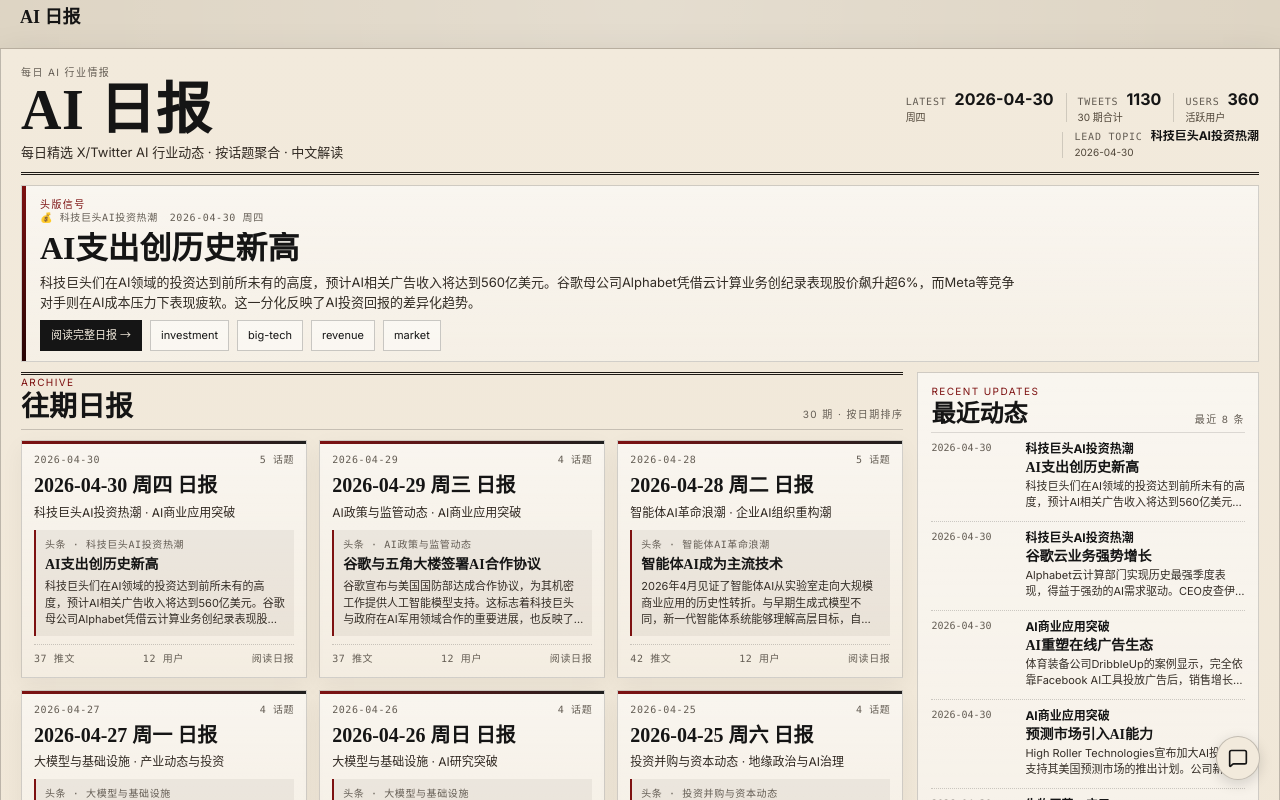
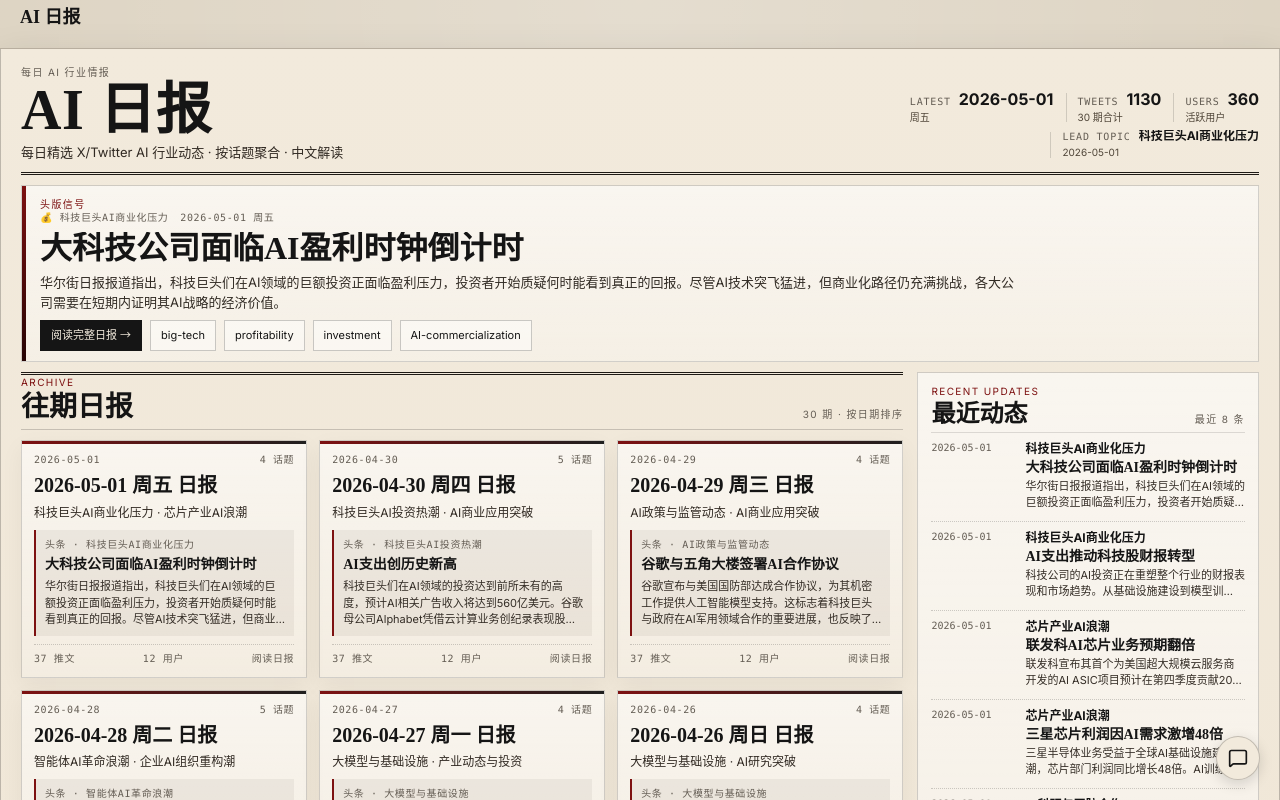
Before and after one commit to Vincentwei1021/ai-daily, a Next.js app: page / in a window 1280 px wide. Shown: the top 800 px of the page. Built offline with nearby package versions, Linux system fonts and the light colour scheme; no server answers.

Commit message:
daily: 2026-05-01

```diff
--- a/src/data/reports.ts
+++ b/src/data/reports.ts
@@ -14,6 +14,115 @@ export interface DailyReport {
 
 export const reports: DailyReport[] = [
   {
+    "date": "2026-05-01",
+    "weekday": "周五",
+    "timeRange": "04-30 08:30 ~ 05-01 08:30 (UTC+8)",
+    "tweetCount": 37,
+    "userCount": 12,
+    "topics": [
+      {
+        "title": "💰 科技巨头AI商业化压力",
+        "items": [
+          {
+            "bold": "大科技公司面临AI盈利时钟倒计时",
+            "detail": "华尔街日报报道指出，科技巨头们在AI领域的巨额投资正面临盈利压力，投资者开始质疑何时能看到真正的回报。尽管AI技术突飞猛进，但商业化路径仍充满挑战，各大公司需要在短期内证明其AI战略的经济价值。",
+            "tags": [
+              "big-tech",
+              "profitability",
+              "investment",
+              "AI-commercialization"
+            ]
+          },
+          {
+            "bold": "AI支出推动科技股财报转型",
+            "detail": "科技公司的AI投资正在重塑整个行业的财报表现和市场趋势。从基础设施建设到模型训练，AI相关支出成为财报中的重要组成部分，投资者密切关注这些投资如何转化为实际收益和竞争优势。",
+            "tags": [
+              "earnings",
+              "market-trends",
+              "AI-spending",
+              "tech-stocks"
+            ]
+          }
+        ]
+      },
+      {
+        "title": "🏭 芯片产业AI浪潮",
+        "items": [
+          {
+            "bold": "联发科AI芯片业务预期翻倍",
+            "detail": "联发科宣布其首个为美国超大规模云服务商开发的AI ASIC项目预计在第四季度贡献20亿美元收入，较此前预期翻倍。公司大幅上调全球AI加速器市场预测，预计明年市场规模将达到700-800亿美元，远超此前估计。",
+            "tags": [
+              "MediaTek",
+              "AI-chips",
+              "ASIC",
+              "hyperscaler"
+            ]
+          },
+          {
+            "bold": "三星芯片利润因AI需求激增48倍",
+            "detail": "三星半导体业务受益于全球AI基础设施建设热潮，芯片部门利润同比增长48倍。AI训练和推理需求的爆发式增长推动了高端存储和处理器芯片的需求，为传统芯片制造商带来了前所未有的机遇。",
+            "tags": [
+              "Samsung",
+              "chip-profit",
+              "AI-demand",
+              "semiconductor"
+            ]
+          }
+        ]
+      },
+      {
+        "title": "🔬 AI科研与国防合作",
+        "items": [
+          {
+            "bold": "OpenAI成立科学专门团队",
+            "detail": "MIT技术评论指出，OpenAI正跟随谷歌DeepMind的步伐，设立专门的科学研究团队，专注于AI在科学领域的应用。这标志着AI公司开始更加重视基础科学研究，AI for Science成为2026年的重要发展趋势。",
+            "tags": [
+              "OpenAI",
+              "AI-for-science",
+              "research",
+              "DeepMind"
+            ]
+          },
+          {
+            "bold": "AI军事应用引发政策争议",
+            "detail": "美国国防部长赫格塞思为五角大楼使用AI进行辩护，同时批评Anthropic CEO阿莫代为'意识形态狂热分子'。这场争论凸显了AI公司在军事应用方面的不同立场，以及AI技术在国家安全领域应用的复杂性。",
+            "tags": [
+              "Pentagon",
+              "Anthropic",
+              "military-AI",
+              "defense-policy"
+            ]
+          }
+        ]
+      },
+      {
+        "title": "🌐 AI社会影响与应用",
+        "items": [
+          {
+            "bold": "AI重塑软件开发生态",
+            "detail": "最新报告显示，AI正在深刻改变软件开发流程，从代码生成到测试自动化，开发者的工作方式正在经历根本性变革。AI辅助编程工具的普及提高了开发效率，但也带来了新的挑战和技能要求。",
+            "tags": [
+              "software-development",
+              "coding",
+              "developer-tools",
+              "automation"
+            ]
+          },
+          {
+            "bold": "AI时代的精英阶层重构",
+            "detail": "天堂主义运动在5月1日庆祝'天堂主义日'，认为AI和机器人技术正在开启一个从稀缺社会向丰裕社会转变的历史转折点。该运动声称技术进步正在让工作和金钱变得过时，人类生活将以实现自我为中心而非生存需要。",
+            "tags": [
+              "Paradism",
+              "future-society",
+              "automation",
+              "post-work"
+            ]
+          }
+        ]
+      }
+    ]
+  },
+  {
     "date": "2026-04-30",
     "weekday": "周四",
     "timeRange": "04-29 08:30 ~ 04-30 08:30 (UTC+8)",
@@ -3116,105 +3225,6 @@ export const reports: DailyReport[] = [
               "Deployment",
               "Production",
               "Scalability"
-            ]
-          }
-        ]
-      }
-    ]
-  },
-  {
-    "date": "2026-04-01",
-    "weekday": "周三",
-    "timeRange": "03-31 08:30 ~ 04-01 08:30 (UTC+8)",
-    "tweetCount": 37,
-    "userCount": 12,
-    "topics": [
-      {
-        "title": "💰 AI投资与能源挑战",
-        "items": [
-          {
-            "bold": "科技巨头6350亿美元AI支出面临能源冲击",
-            "detail": "微软、亚马逊、谷歌和Meta计划投资约6350亿美元用于数据中心、芯片和AI基础设施建设，但中东地缘政治危机给能源供应和成本带来不确定性。S&P Global分析师警告，这一史无前例的投资规模可能面临重大能源供应挑战，投资者对AI基础设施的乐观情绪正在接受现实考验。",
-            "tags": [
-              "investment",
-              "energy",
-              "infrastructure",
-              "geopolitics"
-            ]
-          },
-          {
-            "bold": "摩根士丹利预警2026年AI重大突破即将到来",
-            "detail": "投行摩根士丹利在最新报告中警告，2026年上半年将出现变革性的AI突破，主要由美国顶级AI实验室前所未有的算力积累推动。报告特别引用了马斯克的观点，认为将10倍算力应用于大语言模型将带来质的飞跃。然而，大多数企业和机构对此重大变化缺乏充分准备。",
-            "tags": [
-              "breakthrough",
-              "compute",
-              "prediction",
-              "enterprise"
-            ]
-          }
-        ]
-      },
-      {
-        "title": "⚖️ AI治理与监管进展",
-        "items": [
-          {
-            "bold": "加州州长签署AI负责任使用行政令",
-            "detail": "加州州长加文·纽瑟姆签署行政令，要求与州政府合作的AI公司必须符合更严格的安全标准。该命令旨在探索更强的AI采购标准，确保企业在政府合同中展示负责任的AI实践。这一举措标志着地方政府在AI治理方面采取更积极主动的监管立场，为其他州树立了先例。",
-            "tags": [
-              "regulation",
-              "governance",
-              "safety",
-              "california"
-            ]
-          },
-          {
-            "bold": "学术出版界发布AI时代研究标准白皮书",
-            "detail": "IGI Global发布免费白皮书《当机器写作：AI时代维护研究和出版标准》，专门探讨人工智能对学术研究和出版领域带来的挑战。该白皮书为学术界在AI工具广泛应用背景下，如何保持研究诚信和出版质量提供指导原则，反映了学术共同体对AI影响的深度思考。",
-            "tags": [
-              "academic",
-              "publishing",
-              "standards",
-              "research"
-            ]
-          }
-        ]
-      },
-      {
-        "title": "🚀 AI发展趋势与应用",
-        "items": [
-          {
-            "bold": "AI从个人工具向团队协作伙伴转变",
-            "detail": "2026年被定义为AI从实验阶段进入实际应用的关键年份，AI正从回答问题的工具演进为与人类协作的伙伴。在医疗领域，AI帮助缩小护理差距；在软件开发中，AI不仅学习编程模式还能主动协助开发流程。这种转变标志着AI从个人生产力工具向工作流程编排和跨部门协调的重大跃升。",
-            "tags": [
-              "collaboration",
-              "transformation",
-              "productivity",
-              "workflows"
-            ]
-          },
-          {
-            "bold": "数据与AI领导者调研显示投资信心强劲",
-            "detail": "MIT斯隆管理评论发布的2026年AI与数据领导力基准调研显示，几乎所有大型组织的受访者都对AI角色持积极态度，将数据和AI投资视为首要优先事项，并计划增加相关支出。超过20%的受访者表示AI已促使组织更加重视数据管理，显示出企业对AI技术的持续乐观态度。",
-            "tags": [
-              "survey",
-              "investment",
-              "leadership",
-              "data"
-            ]
-          }
-        ]
-      },
-      {
-        "title": "🔧 技术发展与就业影响",
-        "items": [
-          {
-            "bold": "求职者与科技雇主担忧AI就业冲击",
-            "detail": "最新调研显示，求职者和科技企业雇主都对AI技术对就业市场的影响表达了担忧。随着AI能力的快速提升，传统工作岗位面临重新定义的压力，而新兴AI相关职位的技能要求也在不断演变。这种双向担忧反映了劳动力市场正在经历的深刻变革，需要教育和培训体系做出相应调整。",
-            "tags": [
-              "employment",
-              "job-market",
-              "skills",
-              "workforce"
             ]
           }
         ]
```
